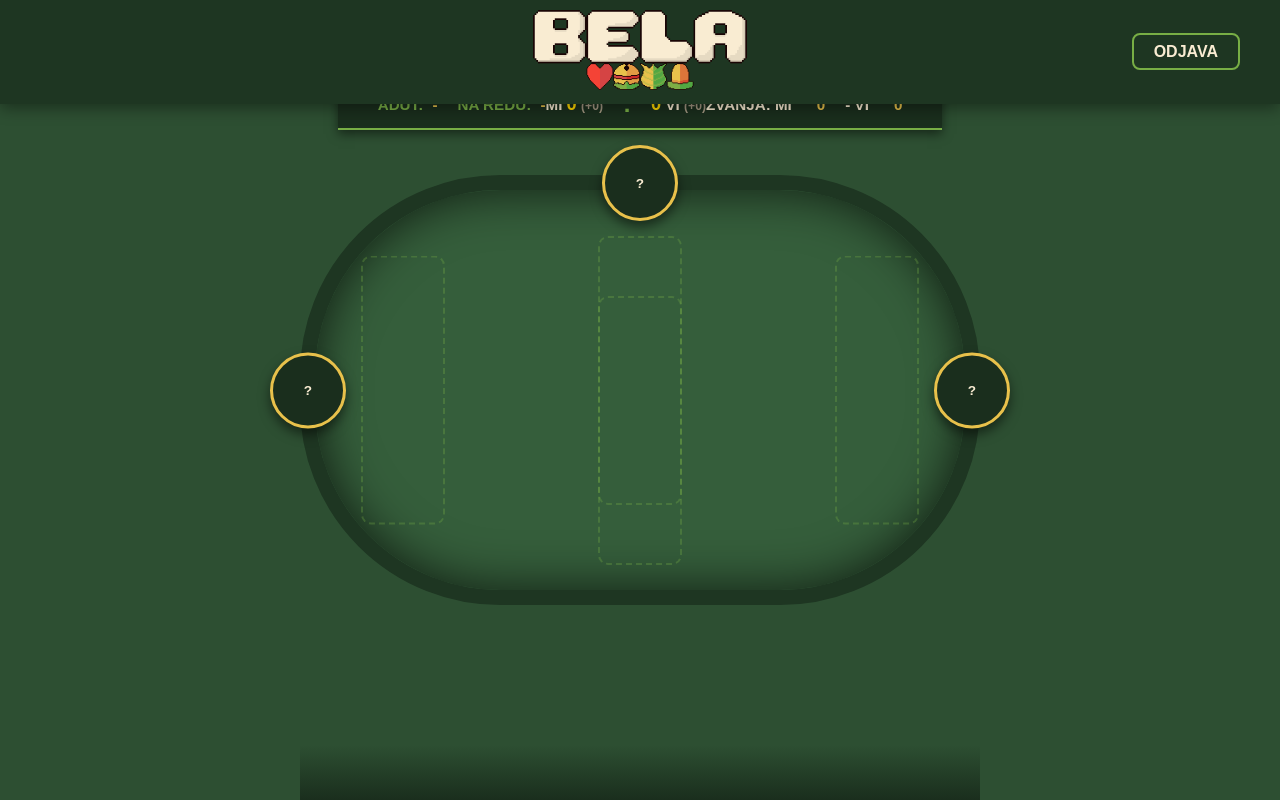
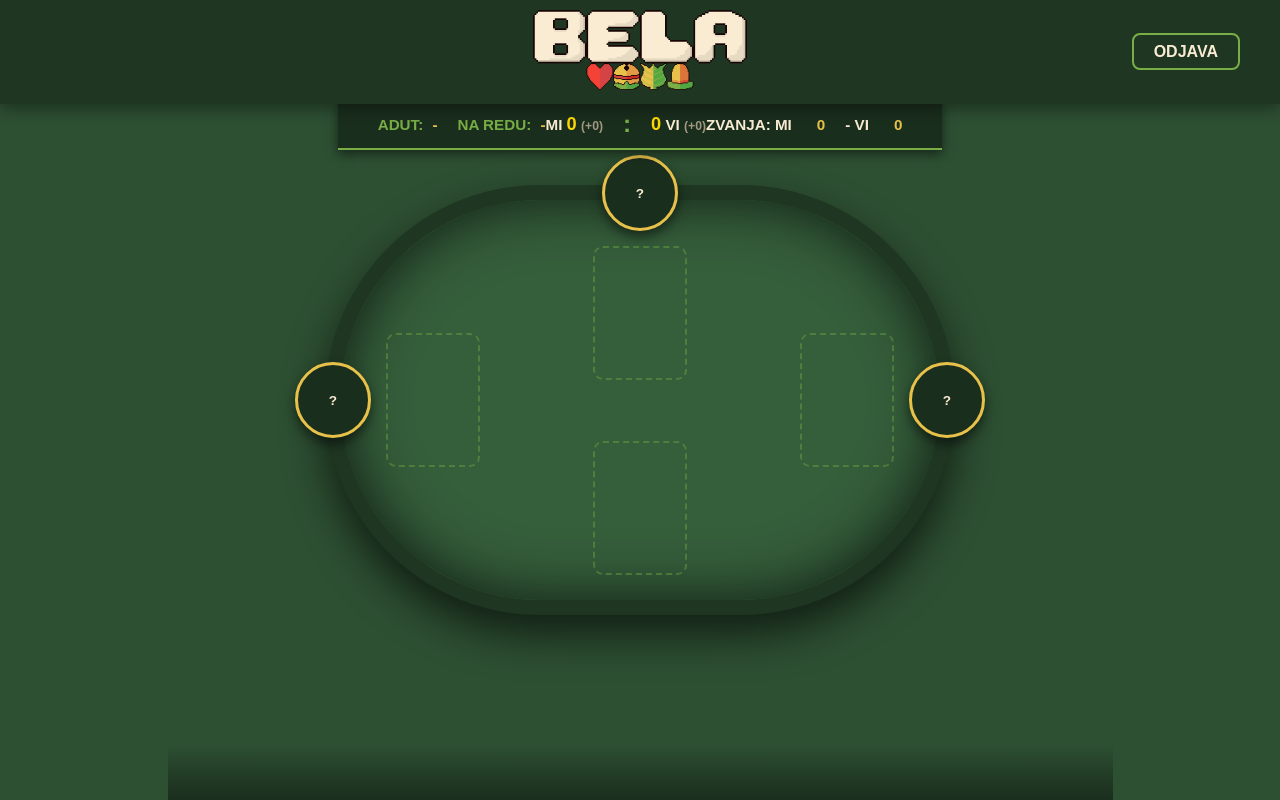
Before and after one commit to pozoj3/bela_projekt, a Flask app: page /prikaz_stola/1 in a window 1280 px wide. Run offline with Flask 3, Linux system fonts and the light colour scheme; the visitor is signed in with stand-in values (Sample User, id 1); data that the repository does not hold is empty.

Commit message:
Napravljene još neke promjene, push da izbjegnemo merganje.

```diff
--- a/static/style.css
+++ b/static/style.css
@@ -499,7 +499,8 @@ button:hover {
 }
 
 .status-bar {
-    margin-top: 80px;
+    margin-top: 100px;
+    flex-shrink: 0;
     background-color: #1a2e1d;
     font-size: 0.95em;
     padding: 10px 40px;
@@ -554,9 +555,9 @@ button:hover {
 
 .stol-povrsina {
     background-color: #355E3B;
-    width: 750px;
-    height: 480px;
-    border: 20px solid #1E3622;
+    width: 600px;
+    height: 400px;
+    border: 15px solid #1E3622;
     border-radius: 250px;
     position: relative;
     box-shadow:
@@ -596,48 +597,16 @@ button:hover {
     display: flex;
     justify-content: center;
     align-items: center;
-    position: relative;
-    padding-bottom: 150px;
 }
 
-.stol-povrsina {
-    background-color: #355E3B;
-    width: 650px; /* Smanjeno sa 750 */
-    height: 400px; /* Smanjeno sa 480 */
-    border: 15px solid #1E3622;
-    border-radius: 200px;
-    position: relative;
-    box-shadow: inset 0 0 50px rgba(0,0,0,0.7);
-}
-
-.igrac-pozicija {
-    position: absolute;
-    display: flex;
-    align-items: center;
-    gap: 15px;
-}
-
-.igrac-krug {
-    width: 70px;
-    height: 70px;
-    background-color: #1a2e1d;
-    border: 3px solid #E8C14B;
-    border-radius: 50%;
-    color: #F9ECD2;
-    display: flex;
-    justify-content: center;
-    align-items: center;
-    font-weight: bold;
-    font-size: 0.85em;
-    text-align: center;
-    box-shadow: 0 6px 12px rgba(0,0,0,0.5);
-    z-index: 10;
-}
-
-.pozicija-karte {
-    width: 80px;
-    height: 115px;
-    border: 2px dashed rgba(120, 174, 69, 0.3);
+.karta-na-stolu, .karta-stol {
+    width: 100%;
+    height: 100%;
+    object-fit: contain;
+    background-size: contain;
+    background-repeat: no-repeat;
+    background-position: center;
+    border-radius: 5px;
 }
 
 .gore {
@@ -669,48 +638,14 @@ button:hover {
 
 .karta-na-stolu, .karta-stol {
     width: 80px;
-    height: auto;
+    height: 111px;
     border-radius: 5px;
-}
-
-.gore {
-    flex-direction: column;
-    top: -45px;
-    left: 50%;
-    transform: translateX(-50%);
-}
-
-.lijevo {
-    flex-direction: row;
-    top: 50%;
-    left: -45px;
-    transform: translateY(-50%);
-}
-
-.desno {
-    flex-direction: row;
-    top: 50%;
-    right: -45px;
-    transform: translateY(-50%);
-}
-
-.dolje {
-    bottom: 25px;
-    left: 50%;
-    transform: translateX(-50%);
-}
-
-.karta-na-stolu {
-    width: 90px;
-    height: auto;
-    border-radius: 6px;
-    box-shadow: 2px 5px 10px rgba(0,0,0,0.5);
 }
 
 .moje-karte-sekcija {
     position: absolute;
     bottom: 0;
-    width: 100%;
+    width: 150%;
     background: linear-gradient(to top, #1a2e1d, transparent);
     padding: 30px 0 10px 0;
     text-align: center;
@@ -722,18 +657,6 @@ button:hover {
     perspective: 1000px;
 }
 
-.karta-png-placeholder {
-    width: 90px;
-    height: auto;
-    background-color: #f9ecd2;
-    border: 2px solid #5d5444;
-    border-radius: 10px;
-    margin-left: -40px;
-    box-shadow: -4px 0 10px rgba(0,0,0,0.4);
-    transition: transform 0.2s, margin 0.2s;
-    cursor: pointer;
-}
-
 .karta-png-placeholder:first-child,
 .karta-png:first-child {
     margin-left: 0;
@@ -742,17 +665,14 @@ button:hover {
 .karta-png {
     width: 110px;
     height: auto;
-    margin-left: -40px;
     border-radius: 6px;
     box-shadow: -4px 0 10px rgba(0,0,0,0.4);
-    transition: transform 0.2s, margin 0.2s;
     cursor: pointer;
 }
 
 .karta-png-placeholder:hover,
 .karta-png:hover {
-    transform: translateY(-30px) scale(1.05);
-    margin-right: 15px;
+    transform: scale(1.05);
     z-index: 20;
 }
 
```
Also changed, not shown: static/stol.js (+25 -25 lines).
